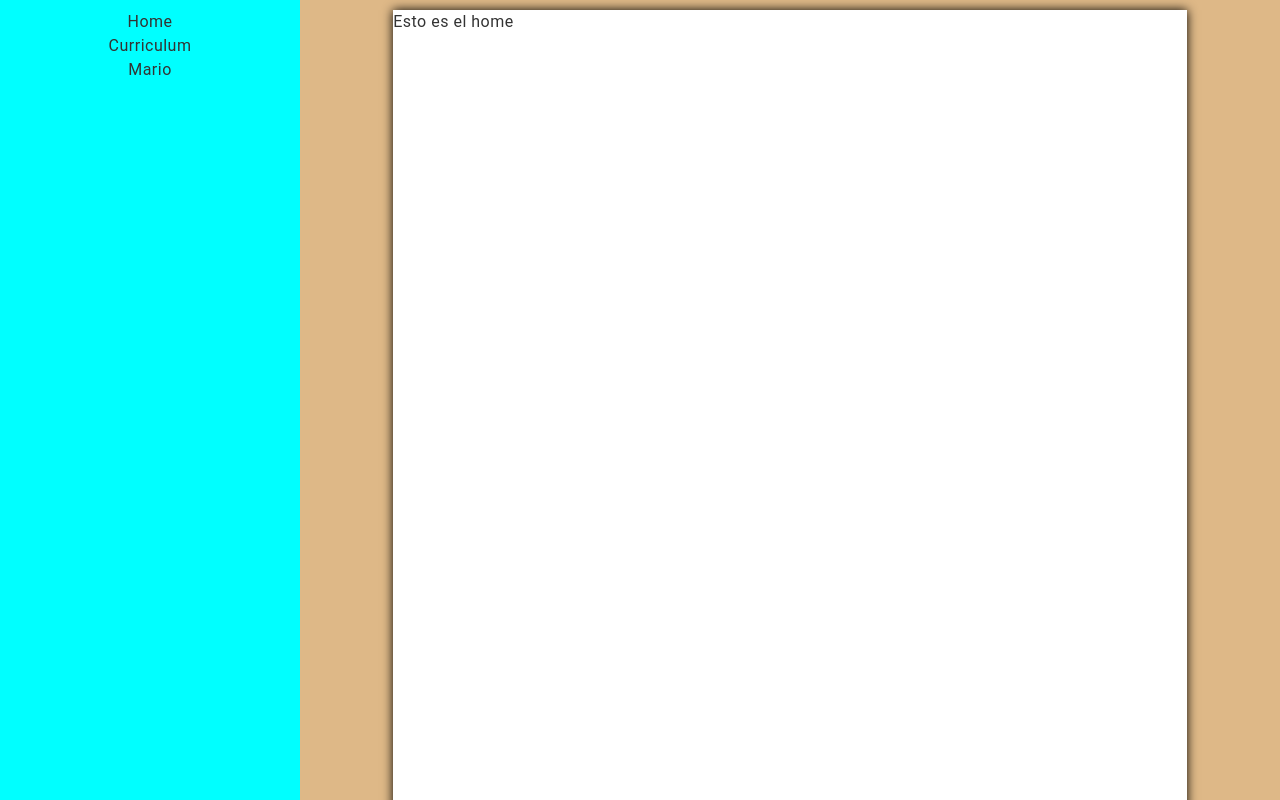
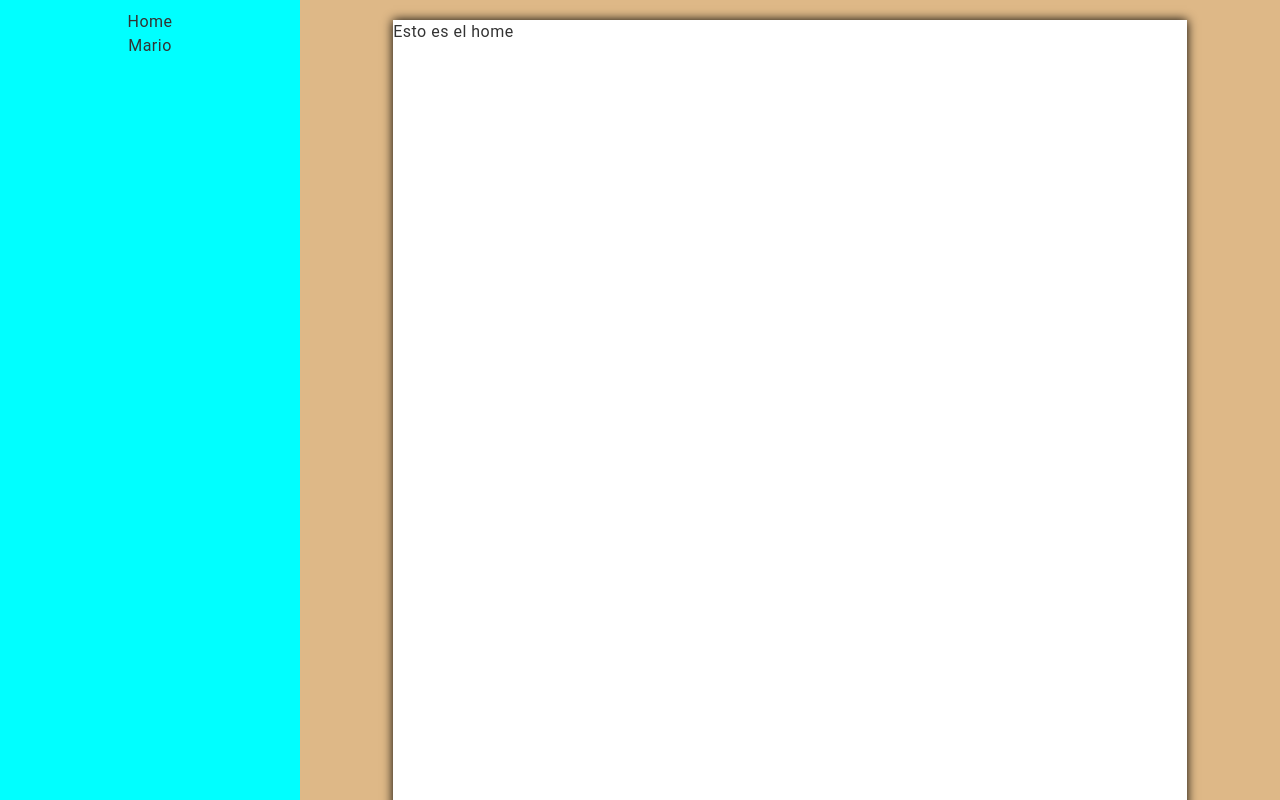
Before and after one commit to CartagoGit/print-cv, a Vue app: page / in a window 1280 px wide. Shown: the top 800 px of the page. Built offline with nearby package versions, Linux system fonts and the light colour scheme.

Commit message:
Actualiza estilos y rutas en App.vue y elimina Mario.vue

```diff
--- a/src/App.vue
+++ b/src/App.vue
@@ -5,7 +5,7 @@ import { RouterView } from 'vue-router';
 <template>
 	<aside>
 		<span @click="$router.push({ name: 'home' })">Home</span>
-		<span @click="$router.push({ name: 'cv' })">Curriculum</span>
+		<!-- <span @click="$router.push({ name: 'cv' })">Curriculum</span> -->
 
 		<nav>
 			<span @click="$router.push({ name: 'mario' })">Mario</span>
@@ -37,7 +37,7 @@ aside {
 main {
 	background-color: burlywood;
 	display: flex;
-	padding: 10px;
+	padding: 20px;
 	justify-content: center;
 
 	.curriculum{
--- a/src/router/index.routes.ts
+++ b/src/router/index.routes.ts
@@ -18,7 +18,7 @@ const router = createRouter({
 					path: 'mario',
 
 					name: 'mario',
-					component: () => import('../components/cvs/Mario.vue'),
+					component: () => import('../components/cvs/MarioCv.vue'),
 				},
 			],
 		},
```
Also changed, not shown: src/components/cvs/MarioCv.vue (renamed from src/components/cvs/Mario.vue).
